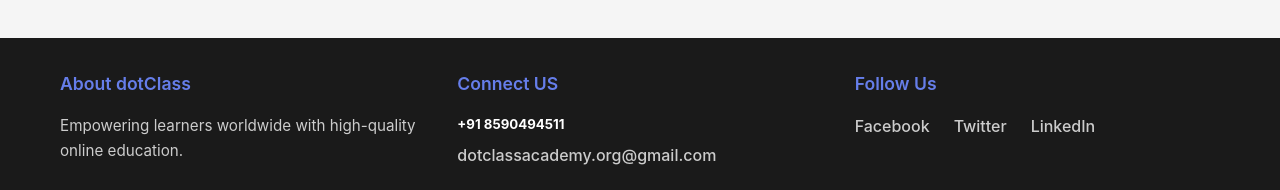
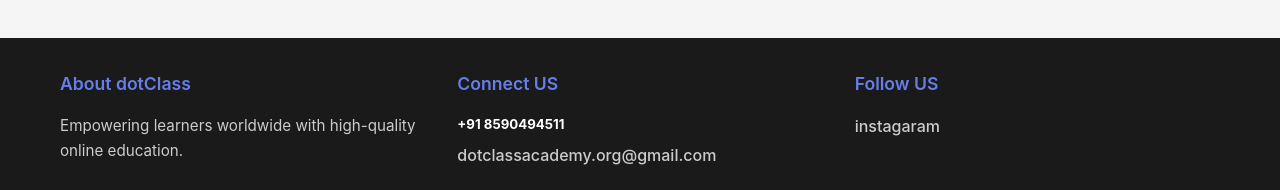
Before and after one commit to dotclassacademy/dotClassUI, a React (Create React App) app: page / in a window 1280 px wide. Shown: the part 716-906 px from the top of the page. Built offline with nearby package versions, Linux system fonts and the light colour scheme.

Commit message:
folow updated

```diff
--- a/src/components/Footer.js
+++ b/src/components/Footer.js
@@ -22,13 +22,19 @@
             </li>
           </ul>
         </div>
+
         <div className="footer-section">
-          <h4>Follow Us</h4>
-          <div className="social-links">
-            <a href="#facebook">Facebook</a>
-            <a href="#twitter">Twitter</a>
-            <a href="#linkedin">LinkedIn</a>
-          </div>
+          <h4>Follow US</h4>
+          <ul>
+            {/* <li>
+              <h5>+91 8590494511</h5>
+            </li> */}
+            <li>
+              <a href="https://www.instagram.com/dotclass_academy?igsh=MW41emtqc3Y5cnQ5aQ==">
+                instagaram
+              </a>
+            </li>
+          </ul>
         </div>
       </div>
       <div className="footer-bottom">
```
